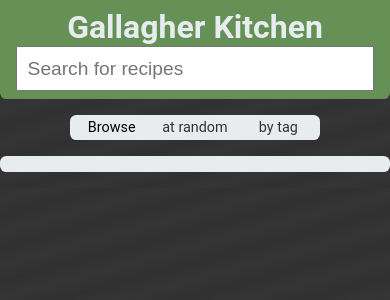
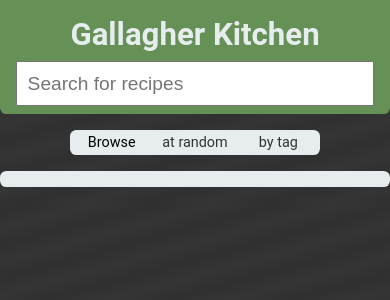
Before and after one commit to SeanTater/carolina-flavor-book, a Python web app: template gk-server/templates/base.html.jinja in a window 390 px wide. Shown: the top 300 px of the page. Run offline with Jinja, Linux system fonts and the light colour scheme; the template is opened without the code that fills it, so the values that code supplies are empty.

Commit message:
Improve the title look on mobile

```diff
--- a/gk-server/static/index.css
+++ b/gk-server/static/index.css
@@ -29,7 +29,8 @@ hr {
 }
 
 article,
-search-bar {
+search-bar,
+footer {
     margin: 0 auto 1rem auto;
     padding: 0.5rem 1rem;
     max-width: 1200px;
@@ -49,7 +50,8 @@ search-bar {
 }
 
 search-bar h1 {
-    margin: 0 1rem;
+    margin: 0.5rem 1rem;
+    font-size: min(2rem, 8vw);
 }
 
 search-bar h1 a {
@@ -196,3 +198,12 @@ search-relevance {
     border-radius: 0 0 5px 5px;
     z-index: 1;
 }
+
+footer ul.horizontal {
+    display: flex;
+    justify-content: center;
+    list-style-type: none;
+    padding: 0;
+    gap: 1rem;
+    flex-wrap: wrap;
+}
```
